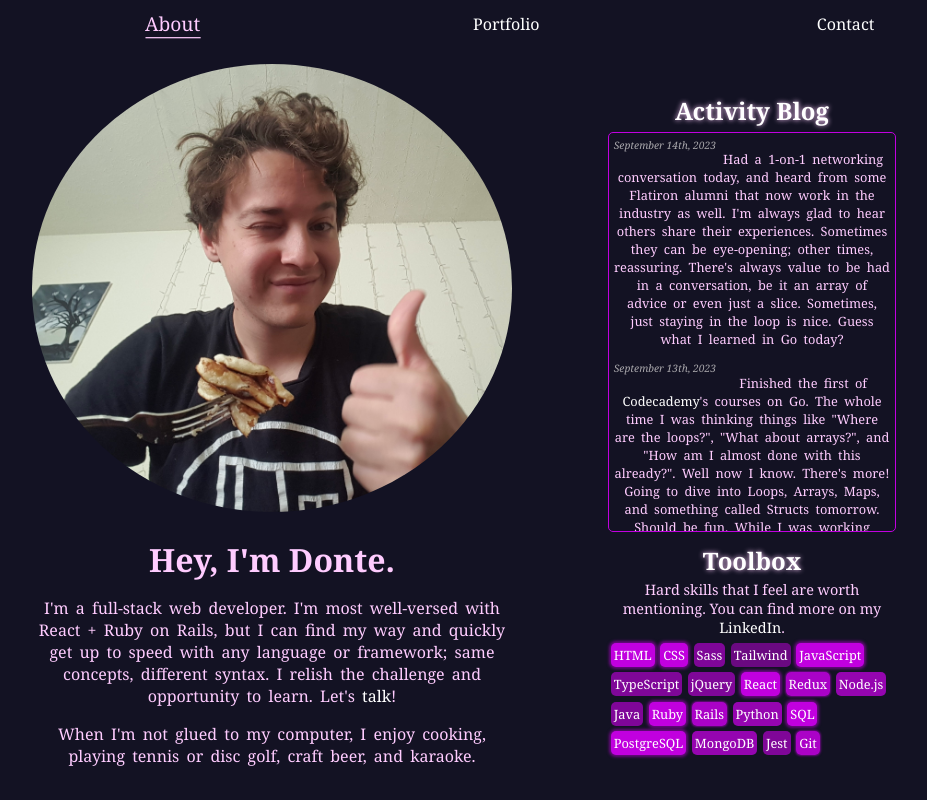
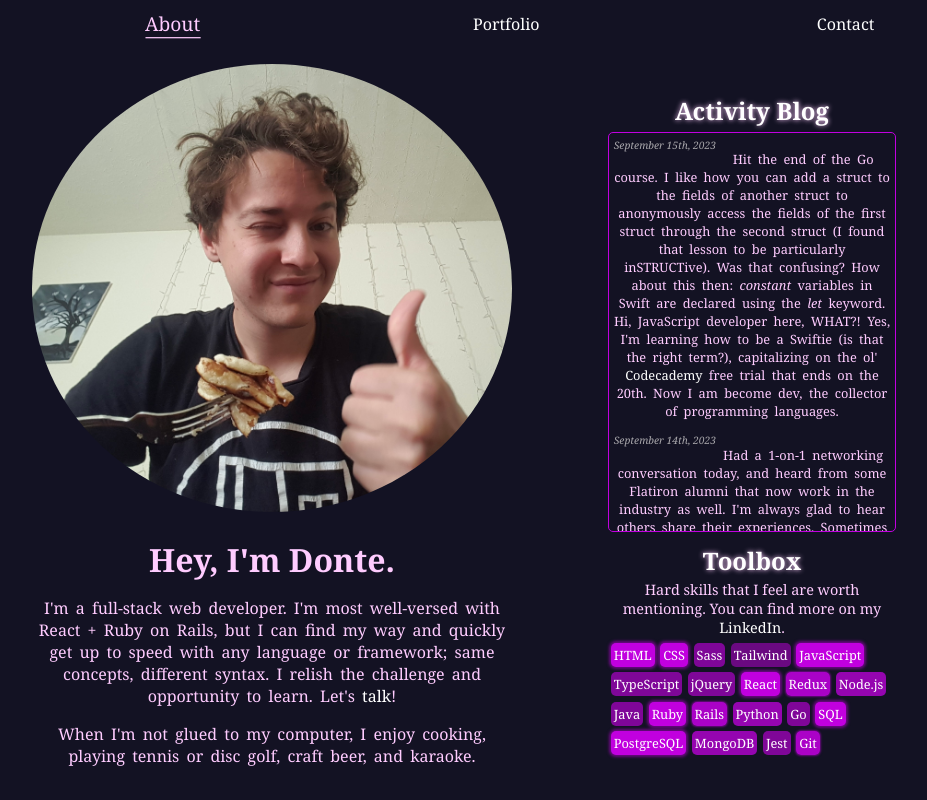
Before and after one commit to dawnteigh/dawnteigh.github.io, a React (Create React App) app: page /#/ in a window 1280 px wide. Shown: the whole page, without its empty margins (128-1055 px from the left). Built offline with nearby package versions, Linux system fonts and the light colour scheme; grey boxes are pictures that could not be loaded.

Commit message:
9/15 entry, Go level 2 usage

```diff
--- a/src/components/Toolbox.js
+++ b/src/components/Toolbox.js
@@ -15,7 +15,7 @@ const Toolbox = () => {
       <p className="secondary-paragraph">
         Hard skills that I feel are worth mentioning. You can find more on my <a alt="linkedin-skills" target="_blank" rel="noreferrer" href="https://www.linkedin.com/in/donteladatto/details/skills/">LinkedIn</a>.
       </p>
-      <div id='skill-container' title="Color brightness represents my brightness.">
+      <div id='skill-container' >
         {displaySkills}
       </div>
     </div>
--- a/src/data/activity.js
+++ b/src/data/activity.js
@@ -1,4 +1,8 @@
 export const activity = [
+  {
+    date: "September 15th, 2023",
+    entry: `Hit the end of the Go course. I like how you can add a struct to the fields of another struct to anonymously access the fields of the first struct through the second struct (I found that lesson to be particularly inSTRUCTive). Was that confusing? How about this then: <em>constant</em> variables in Swift are declared using the <em>let</em> keyword. Hi, JavaScript developer here, WHAT?! Yes, I'm learning how to be a Swiftie (is that the right term?), capitalizing on the ol' <a href='https://github.com/Codecademy/docs'>Codecademy</a> free trial that ends on the 20th. Now I am become dev, the collector of programming languages.`
+  },
   {
     date: "September 14th, 2023",
     entry: "Had a 1-on-1 networking conversation today, and heard from some Flatiron alumni that now work in the industry as well. I'm always glad to hear others share their experiences. Sometimes they can be eye-opening; other times, reassuring. There's always value to be had in a conversation, be it an array of advice or even just a slice. Sometimes, just staying in the loop is nice. Guess what I learned in Go today?"
--- a/src/data/skills.js
+++ b/src/data/skills.js
@@ -56,6 +56,10 @@ export const skills = [
     level: "three"
   },
   {
+    skill: "Go",
+    level: "two"
+  },
+  {
     skill: "SQL",
     level: "five"
   },
```
